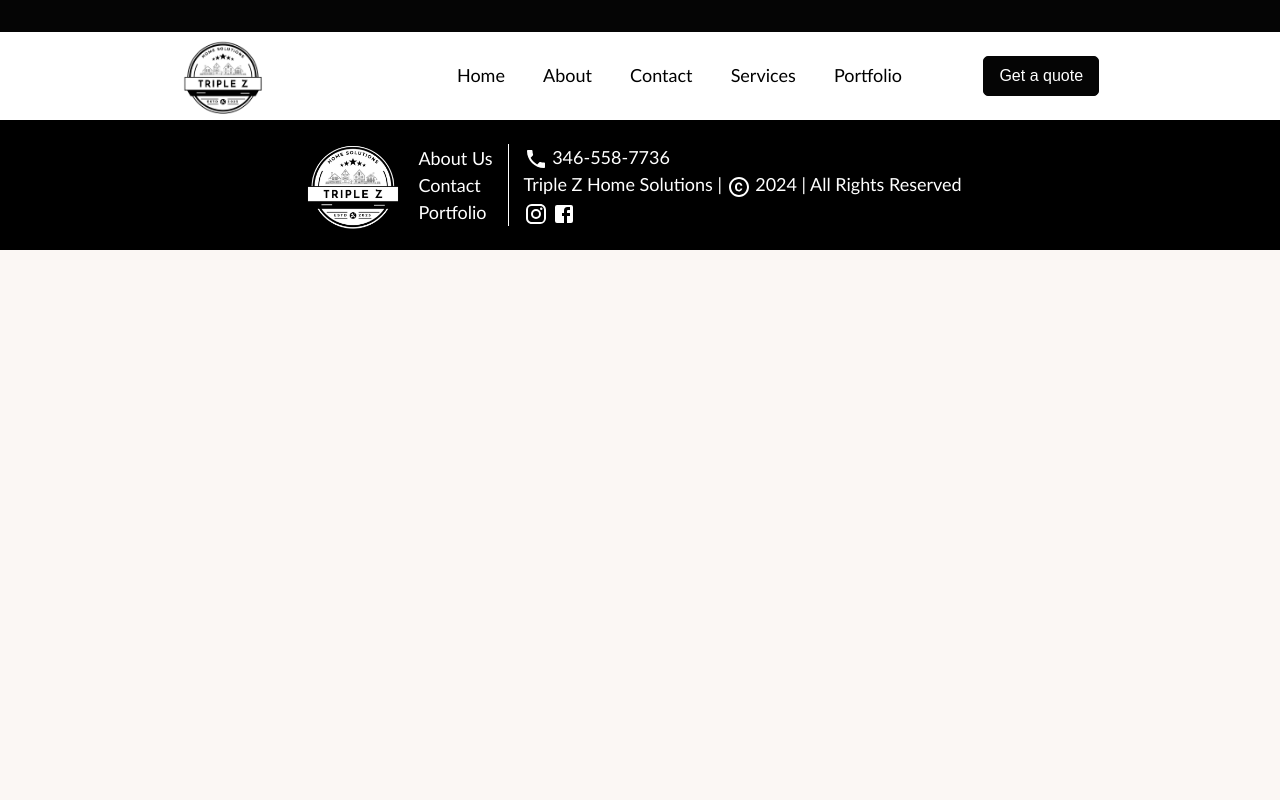
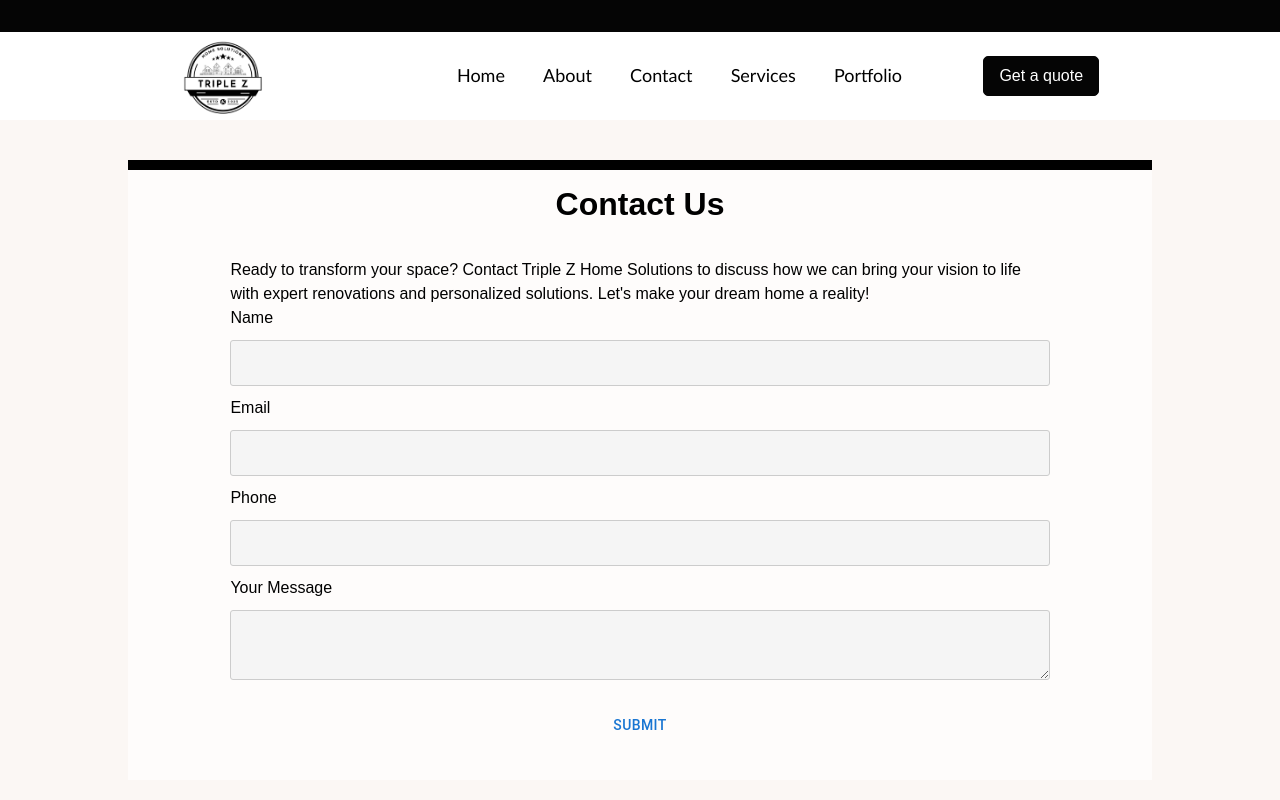
Before and after one commit to aimaovai/triple-z-home-solutions, a Next.js app: page /contact-us in a window 1280 px wide. Shown: the top 800 px of the page. Built offline with nearby package versions, Linux system fonts and the light colour scheme; a web font is replaced by a local one.

Commit message:
Adds contact form

```diff
--- /dev/null
+++ b/src/app/contact-us/contact.module.css
@@ -0,0 +1,16 @@
+.container {
+    height: 100%;
+    width: 80%;
+    margin: 40px 10%;
+    /* background-color: white; */
+    background-color: rgba(255, 255, 255, 0.7);
+    /* border: 1px solid black; */
+    white-space: pre-wrap;
+}
+
+.title {
+    font-size: 2rem;
+    margin-top: 10px;
+    text-align: center;
+    font-weight: bold;
+}
--- a/src/app/contact-us/page.tsx
+++ b/src/app/contact-us/page.tsx
@@ -1,12 +1,19 @@
 import Header from "@/components/header/header";
 import Footer from "@/components/footer/footer";
 import React from "react";
+import styles from "./contact.module.css";
+import ContactForm from "../../components/contactform/contactform";
 
 export default function ContactUs() {
     return (
         <div className="body">
             <Header />
 
+            <div className={styles.container}>
+            <div style={{ height: "10px", backgroundColor: "black" }} />
+                <h1 className={styles.title}>Contact Us</h1>
+                <ContactForm />
+            </div>
             <Footer />
         </div>
     );
--- /dev/null
+++ b/src/components/contactform/contactform.js
@@ -0,0 +1,86 @@
+import React from "react";
+import styles from "./contactform.module.css";
+import { Button } from "@mui/material";
+
+export default function ContactForm() {
+  return (
+    <div className={styles.container}>
+      <form className={styles.form}>
+        <p>
+          Ready to transform your space? Contact Triple Z Home Solutions to
+          discuss how we can bring your vision to life with expert renovations
+          and personalized solutions. Let&apos;s make your dream home a reality!
+        </p>
+        <div>
+          <div className={styles.entry}>
+            <label htmlFor="name" aria-label="Enter your name.">
+              Name
+            </label>
+            <input
+              type="text"
+              id="name"
+              name="name"
+              // value={formData.name}
+              // onChange={handleChange}
+              required
+              className={styles.input}
+              aria-label="Enter your name."
+            />
+          </div>
+          <div className={styles.entry}>
+            <label htmlFor="email" aria-label="Enter your email address.">
+              Email
+            </label>
+            <input
+              type="email"
+              id="email"
+              name="email"
+              // value={formData.email}
+              // onChange={handleChange}
+              required
+              className={styles.input}
+              aria-label="Enter your email address."
+            />
+          </div>
+          <div className={styles.entry}>
+            <label htmlFor="phone" aria-label="Enter your phone number.">
+              Phone
+            </label>
+            <input
+              type="text"
+              id="frm-phone"
+              name="phone"
+              // value={formData.phone}
+              // onChange={handleChange}
+              className={styles.input}
+              aria-label="Enter your phone number."
+            />
+          </div>
+          <div className={styles.entry}>
+            <label htmlFor="message" aria-label="Enter your message here.">
+              Your Message
+            </label>
+            <textarea
+              id="message"
+              name="message"
+              // value={formData.message}
+              // onChange={handleChange}
+              required
+              className={styles.text_area}
+              aria-label="Enter your message here."
+            />
+          </div>
+          <div className={styles["button-section"]}>
+            <Button
+              type="submit"
+              className={styles["button"]}
+              aria-label="Submit your message."
+            >
+              Submit
+            </Button>
+          </div>
+        </div>
+      </form>
+    </div>
+  );
+}
--- /dev/null
+++ b/src/components/contactform/contactform.module.css
@@ -0,0 +1,60 @@
+.container {
+    height: 100%;
+    width: 80%;
+    display: flex;
+    flex-direction: column;
+    justify-self: center;
+    align-self: center;
+}
+
+.form {
+    display: flex;
+    flex-direction: column;
+    justify-self: center;
+    align-self: center;
+    margin: 30px 0;
+}
+
+.form p {
+    line-height: 1.5;
+}
+
+.input, .text_area {
+    font-size: 1rem;
+    margin: 10px 0;
+    border-color: rgb(31, 28, 28);
+    padding: 10px;
+    border-radius: 3px;
+    border: 1px solid #ccc;
+    background-color: #f5f5f5;
+    color: black;
+    width: 100%;
+  }
+
+  .entry {
+    display: flex;
+    flex-direction: column;
+  }
+
+  .button-section {
+    display: flex;
+    flex-direction: column;
+    justify-content: center;
+    margin-top: 10px;
+    color: white;
+  }
+
+  .button {
+    border-radius: 3px;
+    height: 50px;
+    font-size: medium;
+    font-weight: bold;
+    background-color: black;
+    color: white;
+    width: 100%;
+  }
+
+  .button:hover {
+    background-color: #969696;
+    color: black;
+  }
```
